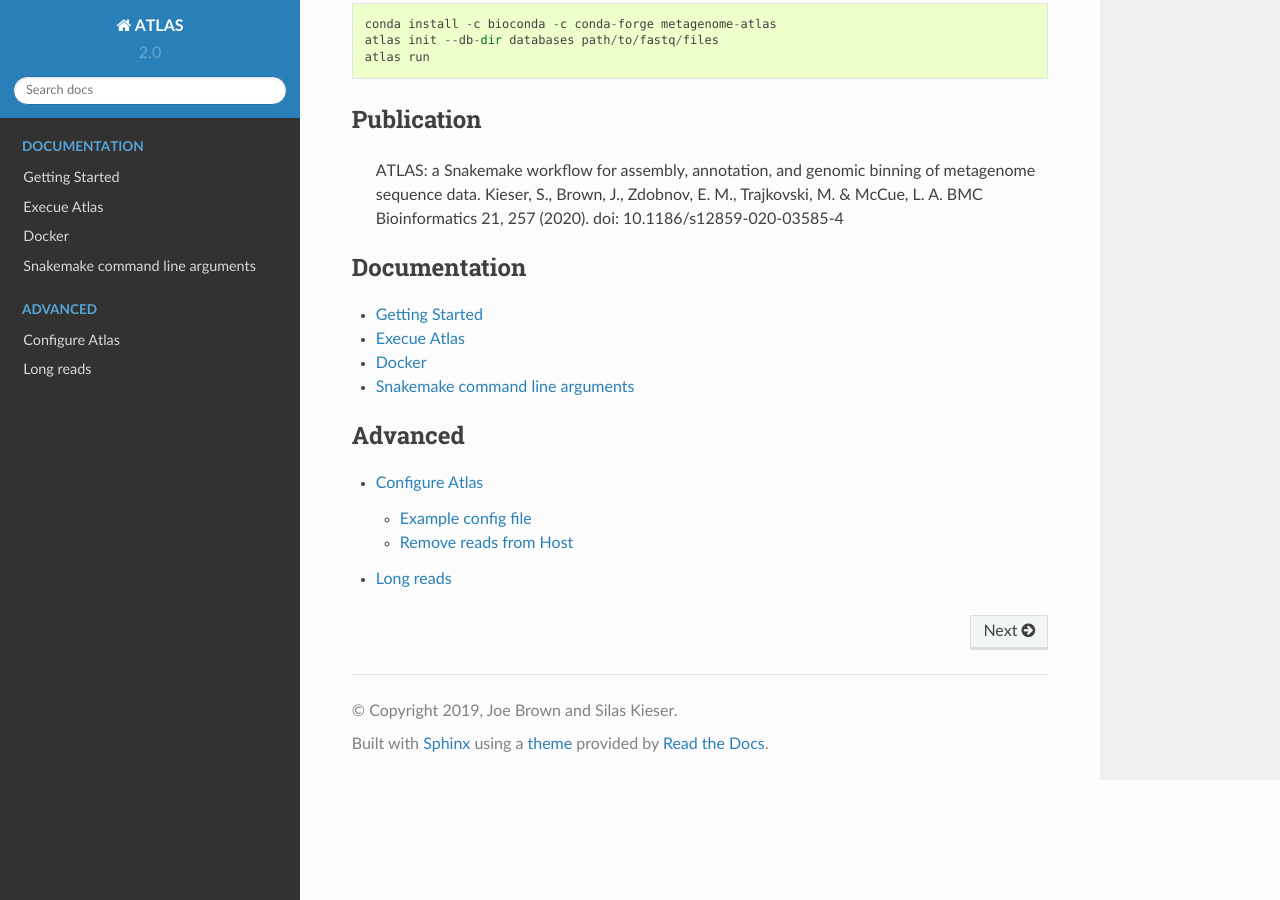
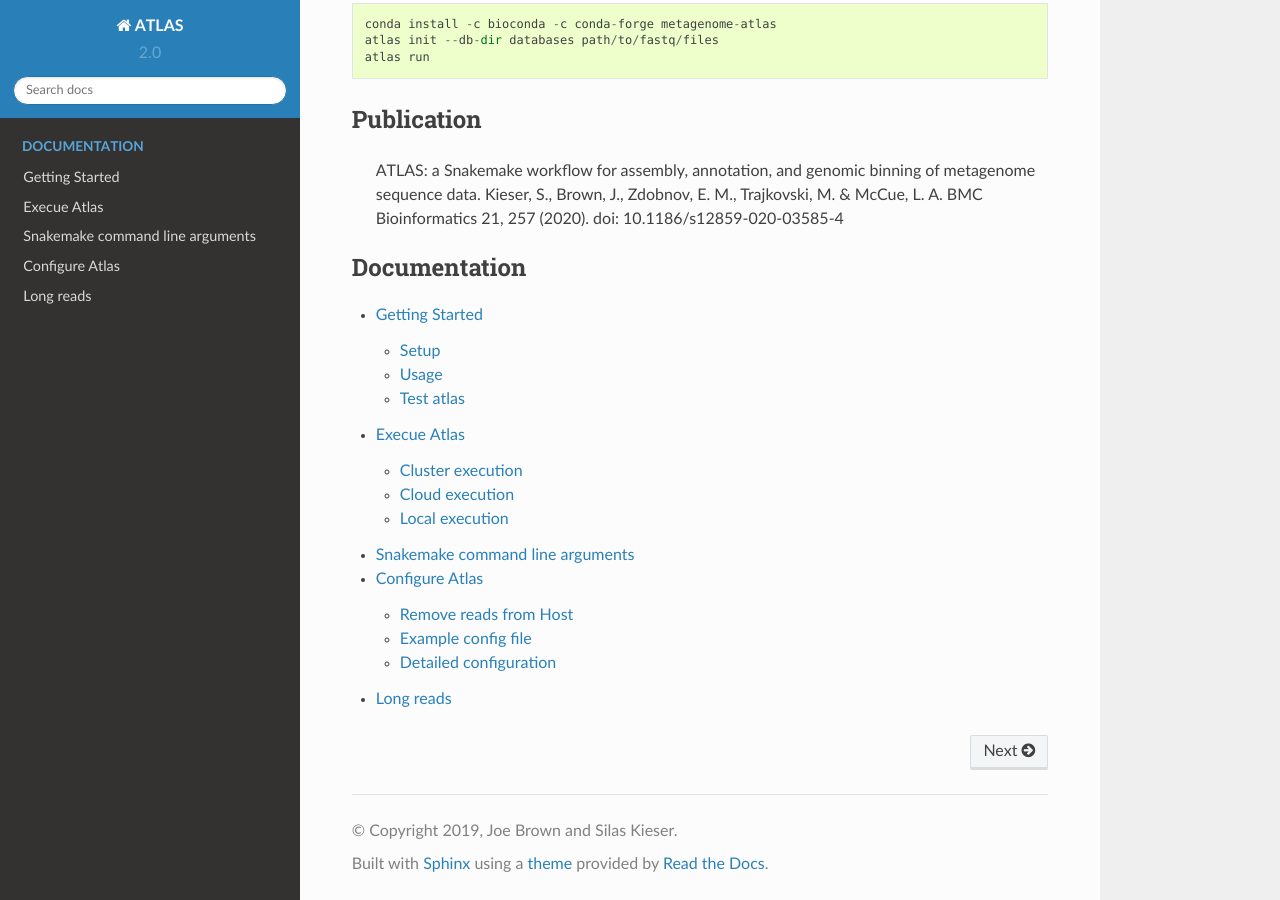
Before and after one commit to metagenome-atlas/atlas, a Sphinx documentation site: the page built from docs/index.rst, in a window 1280 px wide and 900 px high, scrolled down 1110 px. Built offline with Sphinx 7.4.7 and the Read the Docs theme 2.0.0, drawn with Linux system fonts in a browser that asks for light colours; pages that are not in the unit, such as notebooks, are missing from menus.

Commit message:
simpli docs

````diff
--- a/docs/index.rst
+++ b/docs/index.rst
@@ -45,18 +45,11 @@ Publication
 
 
 .. toctree::
-    :maxdepth: 1
+    :maxdepth: 2
     :caption: Documentation
 
     usage/getting_started
-    usage/docker
     usage/pipline
     usage/snakemake
-
-
-.. toctree::
-    :maxdepth: 2
-    :caption: Advanced
-
-    advanced/configuration
-    advanced/longreads
+    usage/configuration
+    usage/longreads
--- a/docs/usage/docker.rst
+++ b/docs/usage/docker.rst
@@ -5,9 +5,6 @@
 
 Docker
 ******
-
-Use docker container
-====================
 
 We recommend to use the conda package as it allows deployment on clusters.
 However, if you want to directly start using atlas on a small metagenome you can use the docker container::
--- a/docs/advanced/longreads.rst
+++ b/docs/usage/longreads.rst
@@ -11,4 +11,4 @@ The path of the (preprocessed) long reads should be added manually to the
 the sample table under a new column heading  'longreads'.
 
 In addition the type of the long reads should be defined in the config file:
-``` longread_type``` one of ["pacbio", "nanopore", "sanger", "trusted-contigs", "untrusted-contigs"]
+``longread_type`` one of ["pacbio", "nanopore", "sanger", "trusted-contigs", "untrusted-contigs"]
````
Also changed, not shown: other parts of docs/index.rst (+1 -1 lines), other parts of docs/usage/docker.rst (+2 -2 lines), docs/usage/configuration.rst (renamed from docs/advanced/configuration.rst, +10 -11 lines).
